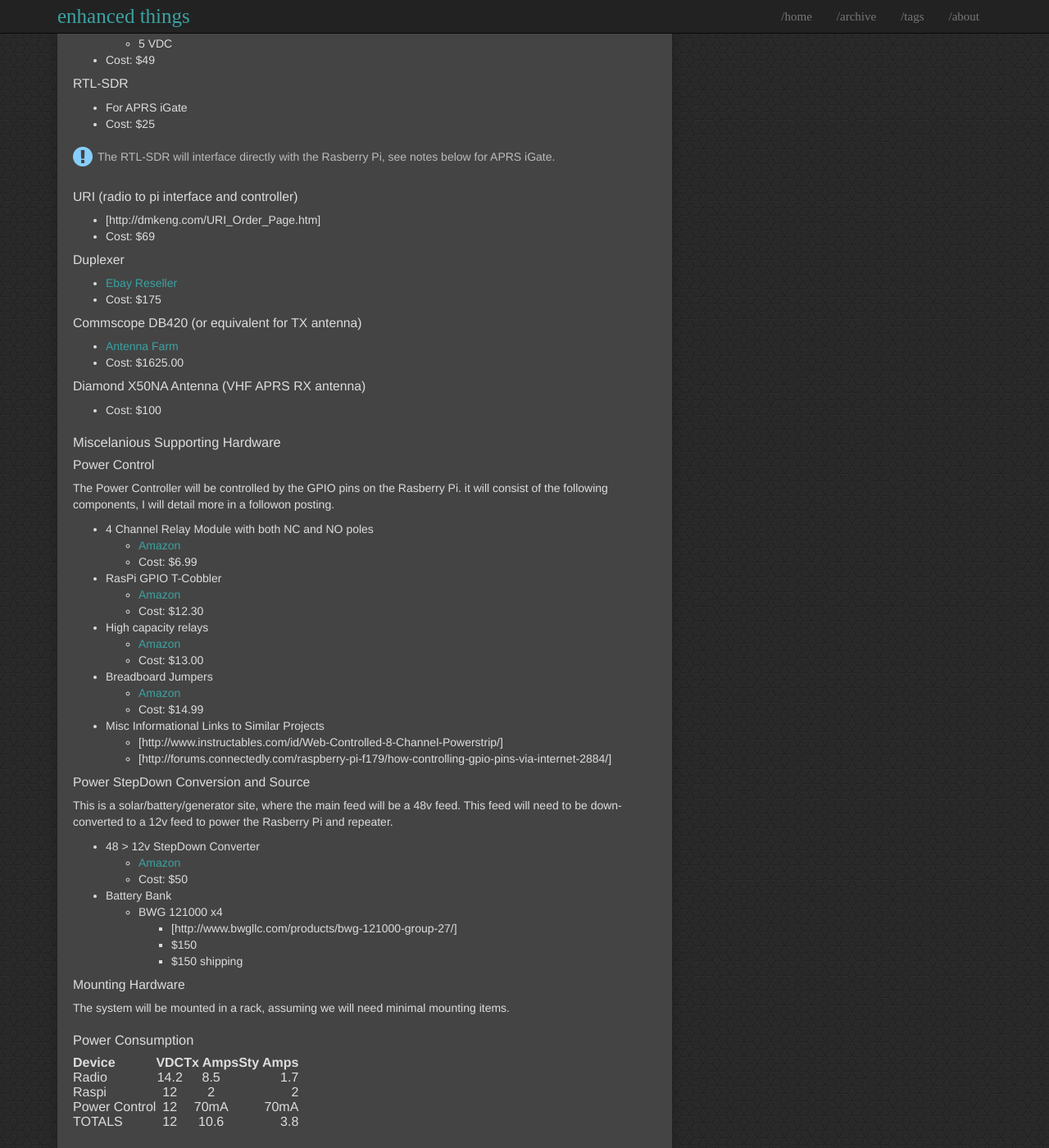
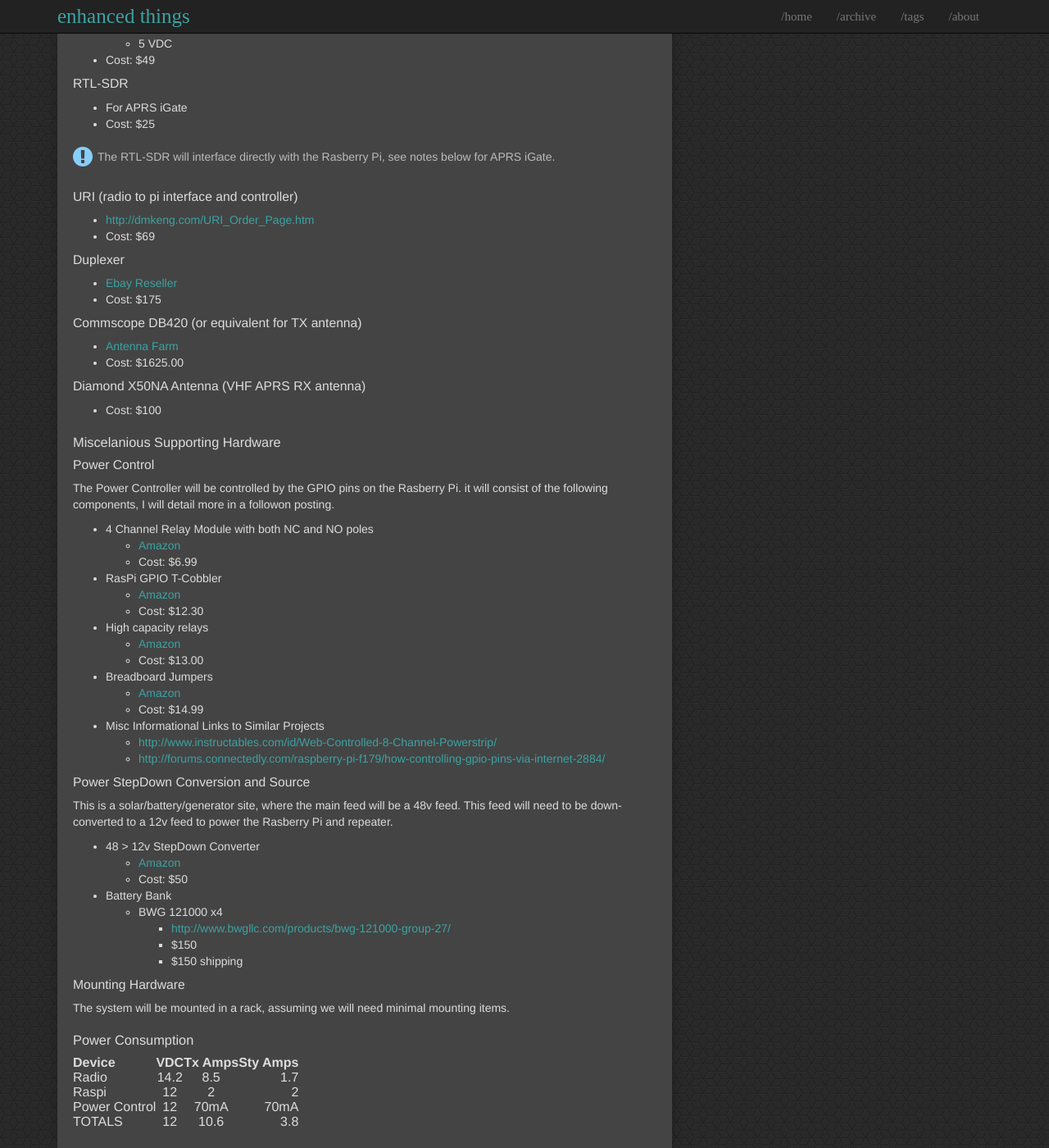
Before and after one commit to enhanced/enhanced.github.io, a Jekyll site: the page built from _posts/2016-02-12-Bristol-Buildout.md, in a window 1280 px wide and 1400 px high, scrolled down 754 px. Shown: the whole window at 82% size. Built offline with Jekyll 4.4.1, drawn with Linux system fonts in a browser that asks for light colours; some of the changed lines change nothing that is shown; some of the changed text lies outside the part shown.

Commit message:
Formatting and URLs

```diff
--- a/_posts/2016-02-12-Bristol-Buildout.md
+++ b/_posts/2016-02-12-Bristol-Buildout.md
@@ -14,7 +14,7 @@
 
 ## Initial N0PKT Bristol Head Repeater Buildout Notes
 
-The following components are those that will be used to build the allstar linked repeater on Bristol Head in Mineral County, CO.  The exact location can be seen on [google earth](http://goo.gl/cLpKuq)
+The following components are those that will be used to build the allstar linked repeater on Bristol Head in Mineral County, CO.  The exact location can be seen on [google maps](https://goo.gl/dv2Wdv)
 
 I have been working closely with the Mineral County Sherriffs office to build a system that can be used by the public in a highly reliable way (this covers some back country locations and a substantial amount of coverage along the colorado trail) and for Search and Rescue (SAR) operations.
 
@@ -23,7 +23,7 @@
 ### Core Radio Components
 
 #### MTR2000 40 Watt Radio
-* [URI Info](http://www.repeater-builder.com/motorola/mtr2k/pdf/mtr2000-vhf-uhf-catsheet.pdf)
+* [Repeater PDF Info](http://www.repeater-builder.com/motorola/mtr2k/pdf/mtr2000-vhf-uhf-catsheet.pdf)
 * [Ebay Reseller](http://www.ebay.com/itm/Motorola-MTR2000-UHF-40-Watts-403-470-Mhz-HAM-GR1225-/191157286287?hash=item2c81dcb58f:g:ZysAAOSwCQNWfxIJ)
 * Power Requirements
     - 8.5 AMP on TX
@@ -49,7 +49,7 @@
  {: .note}
 
 #### URI (radio to pi interface and controller)
-* [http://dmkeng.com/URI_Order_Page.htm]
+* [http://dmkeng.com/URI_Order_Page.htm](http://dmkeng.com/URI_Order_Page.htm)
 * Cost: $69
 
 #### Duplexer
@@ -82,8 +82,8 @@
     - [Amazon](http://amzn.com/B00M5WLZDW)
     - Cost: $14.99
 * Misc Informational Links to Similar Projects
-    - [http://www.instructables.com/id/Web-Controlled-8-Channel-Powerstrip/]
-    - [http://forums.connectedly.com/raspberry-pi-f179/how-controlling-gpio-pins-via-internet-2884/]
+    - [http://www.instructables.com/id/Web-Controlled-8-Channel-Powerstrip/](http://www.instructables.com/id/Web-Controlled-8-Channel-Powerstrip/)
+    - [http://forums.connectedly.com/raspberry-pi-f179/how-controlling-gpio-pins-via-internet-2884/](http://forums.connectedly.com/raspberry-pi-f179/how-controlling-gpio-pins-via-internet-2884/)
 
 #### Power StepDown Conversion and Source
 This is a solar/battery/generator site, where the main feed will be a 48v feed.  This feed will need to be down-converted to a 12v feed to power the Rasberry Pi and repeater.
@@ -93,7 +93,7 @@
     - Cost: $50
 * Battery Bank
     - BWG 121000 x4
-        + [http://www.bwgllc.com/products/bwg-121000-group-27/]
+        + [http://www.bwgllc.com/products/bwg-121000-group-27/](http://www.bwgllc.com/products/bwg-121000-group-27/)
         + $150
         + $150 shipping
 
```
